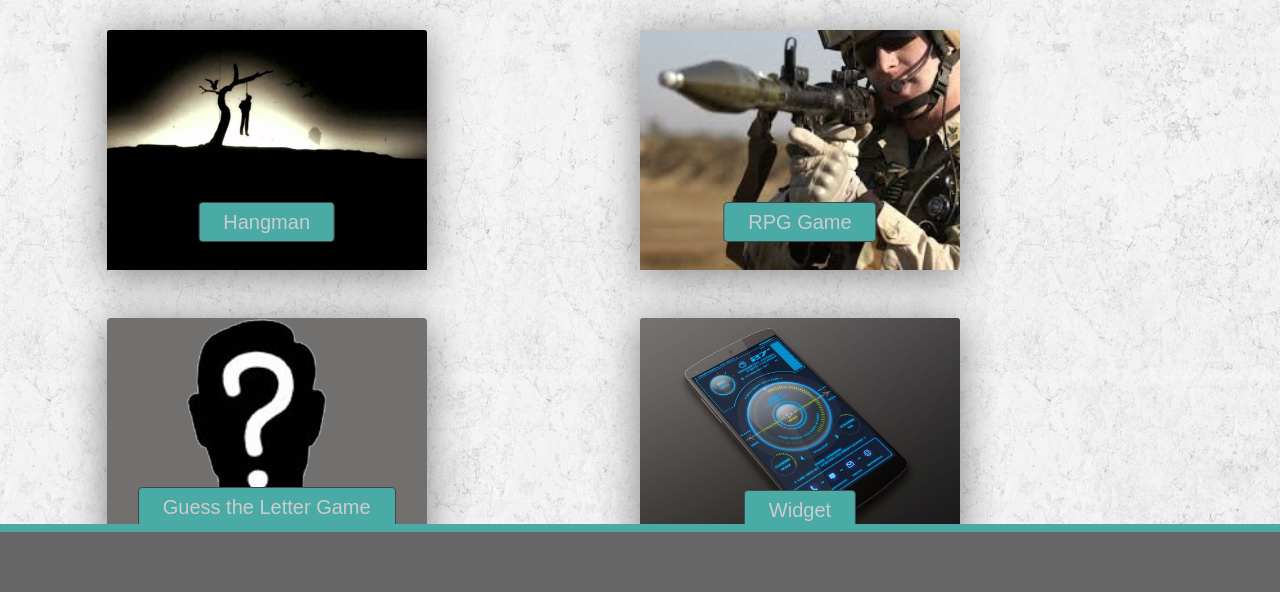
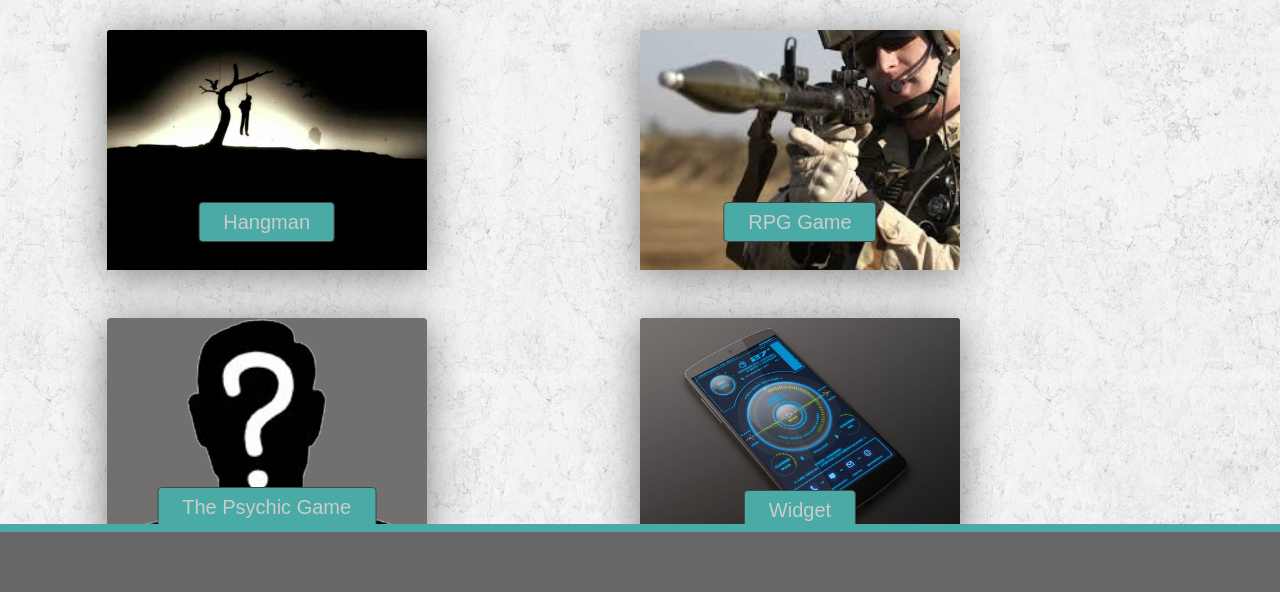
Before and after one commit to KruseJohn/Bootstrap-Portfolio, a plain HTML site: page portfolio.html in a window 1280 px wide. Shown: the part 206-798 px from the top of the page. Drawn offline with nearby package versions, Linux system fonts and the light colour scheme.

Commit message:
changed text on psychic game tag

```diff
--- a/portfolio.html
+++ b/portfolio.html
@@ -85,10 +85,10 @@
 
                     <div class="card" style="background-color: rgb(114, 111, 111); width: 20rem; ">
 
-                        <img class="card-img-top" src="assets/images/question-mark.png" alt="Guessing Game" style="width: 320px;">
+                        <img class="card-img-top" src="assets/images/question-mark.png" alt="Psychic Game" style="width: 320px;">
 
                             <div class="card-body m-0 p-0">
-                                <a href="https://krusejohn.github.io/Psychic-Game/" class="btn btn-primary pt-1 pr-4 pb-1 pl-4">Guess the Letter Game</a>
+                                <a href="https://krusejohn.github.io/Psychic-Game/" class="btn btn-primary pt-1 pr-4 pb-1 pl-4">The Psychic Game</a>
                             </div>
                     </div>
                 </div>
```
